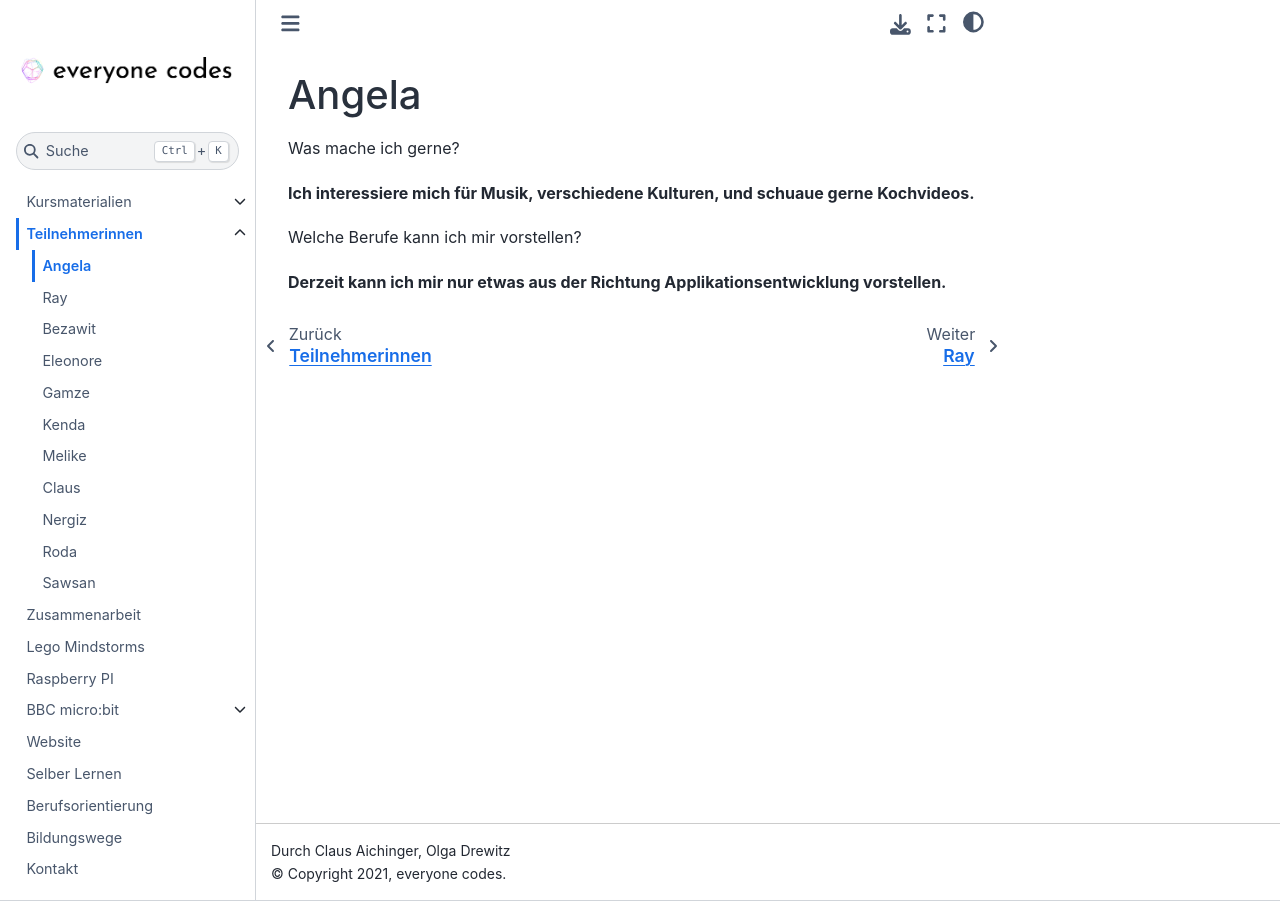
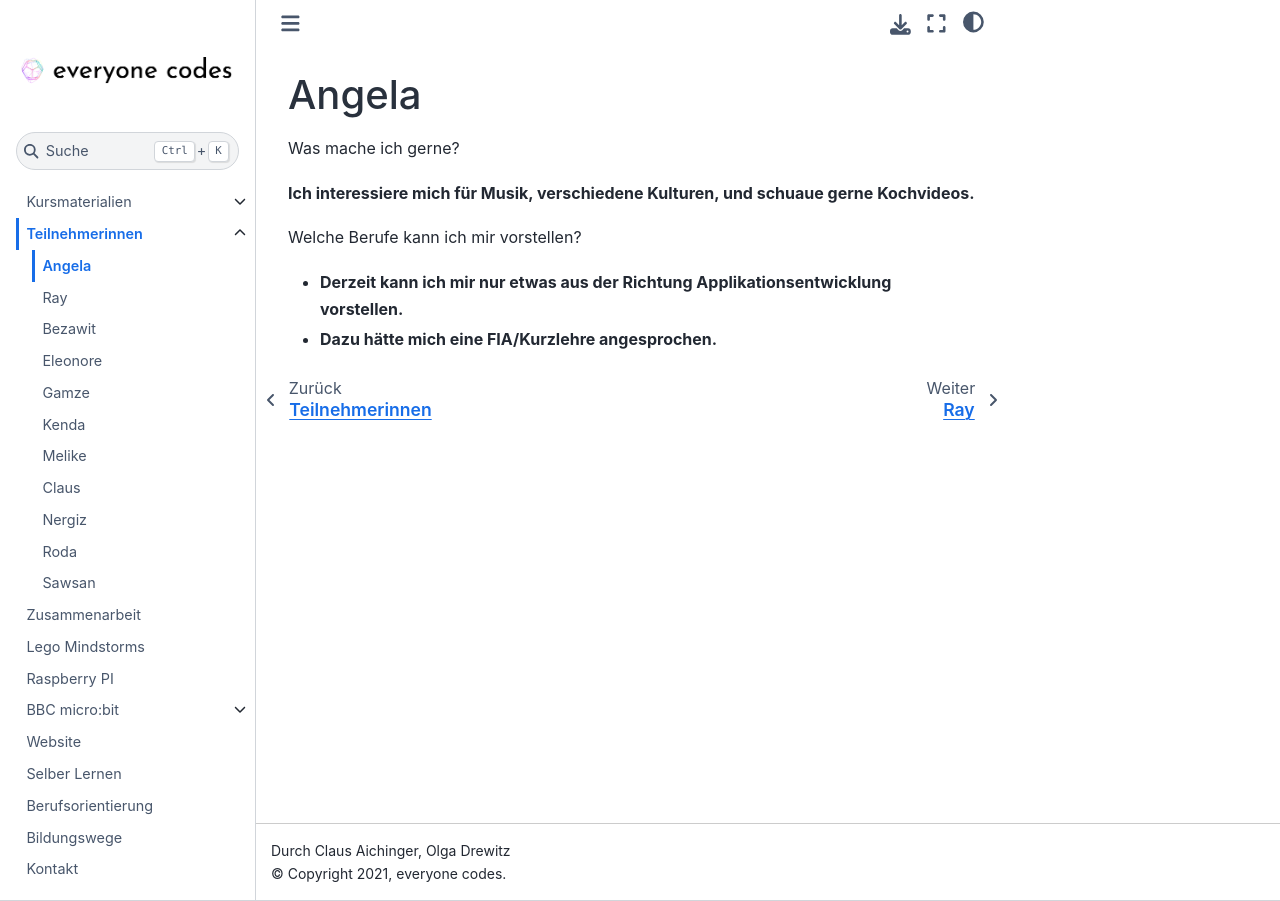
Before and after one commit to ec-mentors/IT-ist-das-was-fuer-mich-i03, a Sphinx documentation site: the page built from source/participants/angela.md, in a window 1280 px wide. Built offline with Sphinx 7.4.7 and the Sphinx Book theme 1.1.4, drawn with Linux system fonts in a browser that asks for light colours.

Commit message:
Update angela.md

```diff
--- a/source/participants/angela.md
+++ b/source/participants/angela.md
@@ -6,4 +6,7 @@ Was mache ich gerne?
 
 Welche Berufe kann ich mir vorstellen?
 
-**Derzeit kann ich mir nur etwas aus der Richtung Applikationsentwicklung vorstellen.**
+
+* **Derzeit kann ich mir nur etwas aus der Richtung Applikationsentwicklung vorstellen.**
+
+* **Dazu hätte mich eine FIA/Kurzlehre angesprochen.**
```
